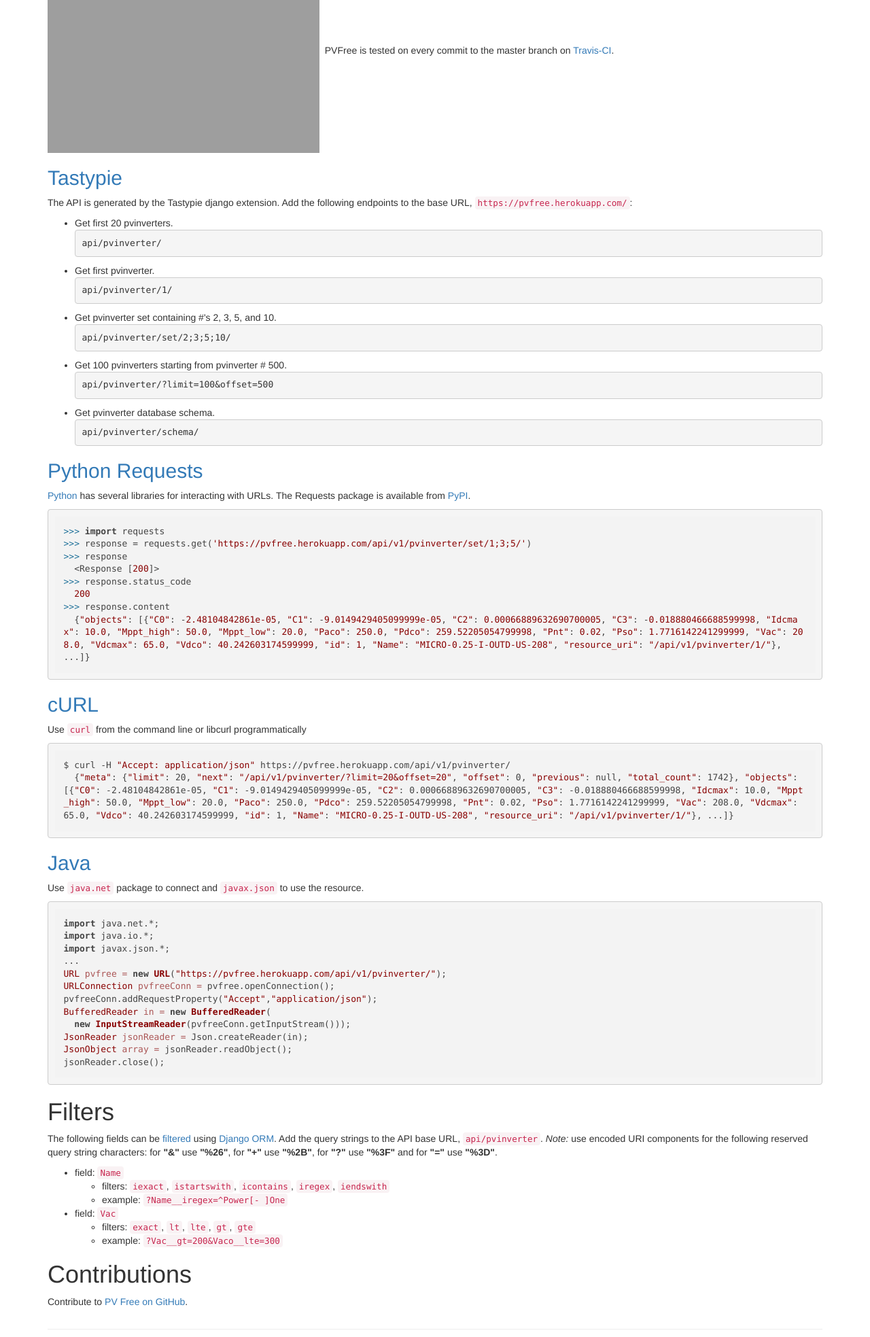
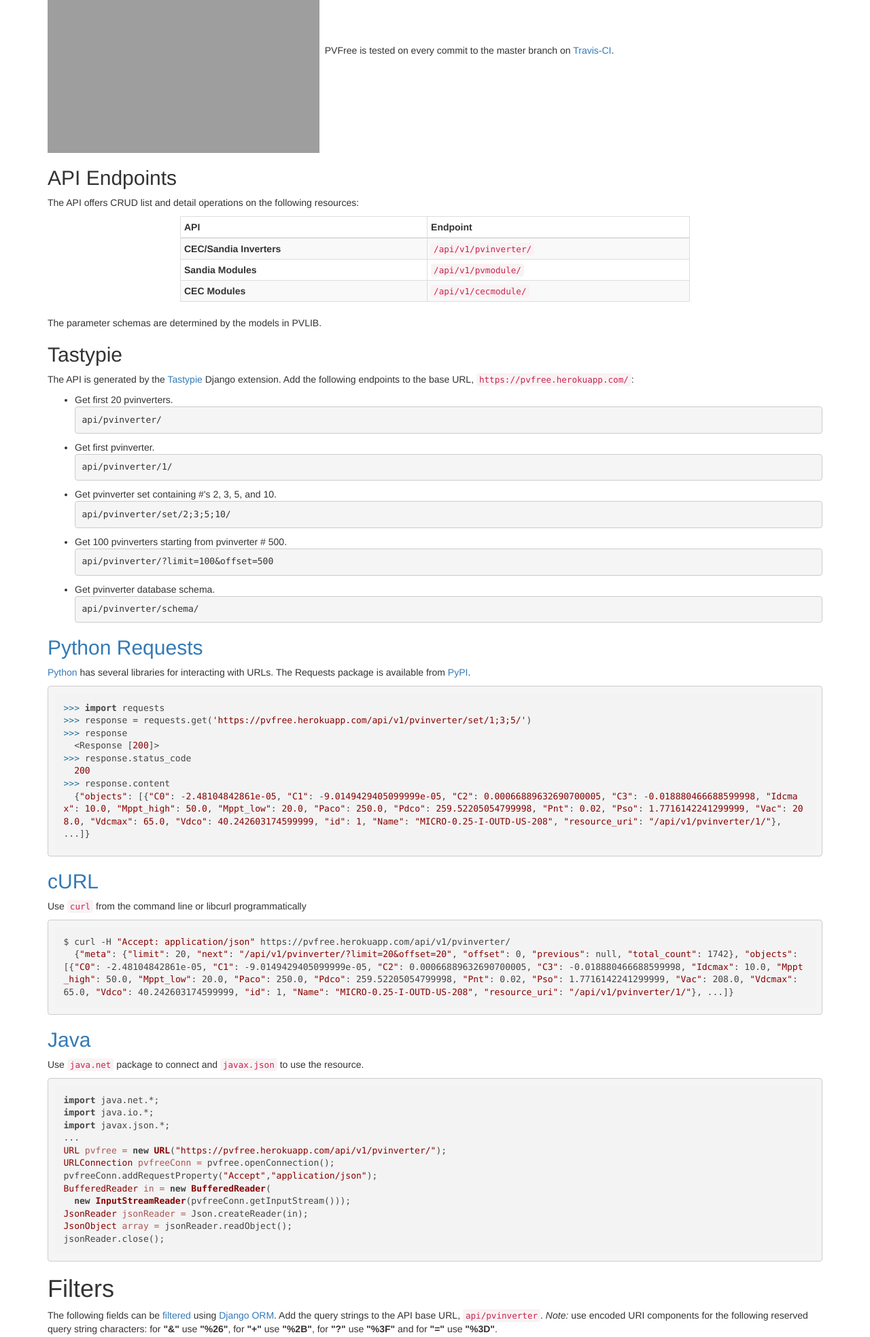
Before and after one commit to BreakingBytes/pvfree, a Django app: page / in a window 1280 px wide. Shown: the part 587-2554 px from the top of the page at 68% size. Run offline with Django 3.2, Linux system fonts and the light colour scheme; some libraries are stand-ins or nearby versions; grey boxes are pictures that could not be loaded.

Commit message:
closes #5 list API endpoints

```diff
--- a/templates/index.html
+++ b/templates/index.html
@@ -27,8 +27,21 @@
     &nbsp;PVFree is tested on every commit to the master branch on
     <a href="https://travis-ci.org" target="_blank">Travis-CI</a>.
   </p>
-  <h2><a target="_blank" href="https://django-tastypie.readthedocs.org/en/latest/">Tastypie</a></h2>
-  <p>The API is generated by the Tastypie django extension. Add the following endpoints to the base URL,
+  <h2>API Endpoints</h2>
+  <p>The API offers CRUD list and detail operations on the following resources:</p>
+  <div class="row"><div class="col-md-2"></div><div class="col-md-8">
+  <table class="table table-striped table-bordered table-condensed">
+    <thead><tr><th>API</th><th>Endpoint</th></tr></thead>
+    <tbody>
+        <tr><td><b>CEC/Sandia Inverters</b></td><td><code>/api/v1/pvinverter/</code></td></tr>
+        <tr><td><b>Sandia Modules</b></td><td><code>/api/v1/pvmodule/</code></td></tr>
+      <tr><td><b>CEC Modules</b></td><td><code>/api/v1/cecmodule/</code></td></tr>
+    </thead>
+  </table>
+  <div class="col-md-2"></div></div></div>
+  <p>The parameter schemas are determined by the models in <a href="https://pvlib-python.readthedocs.io/en/latest/" target="_blank"></a>PVLIB.</p>
+  <h2>Tastypie</h2>
+  <p>The API is generated by the <a target="_blank" href="https://django-tastypie.readthedocs.org/en/latest/">Tastypie</a> Django extension. Add the following endpoints to the base URL,
 <a target="_blank" href="/"><code>https://pvfree.herokuapp.com/</code></a>:</p>
   <ul>
   <li>Get first 20 pvinverters.
```
Also changed, not shown: readme.md.
